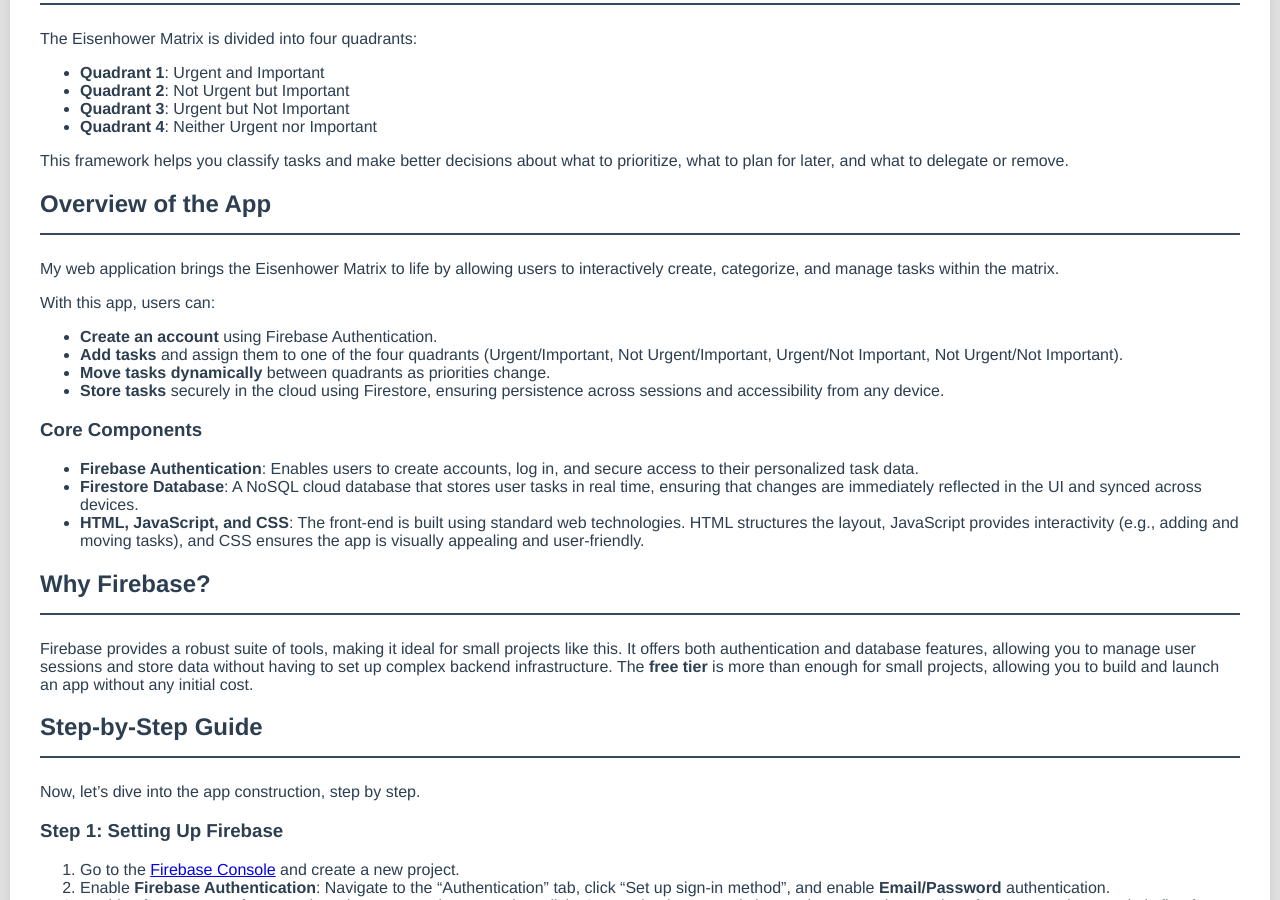
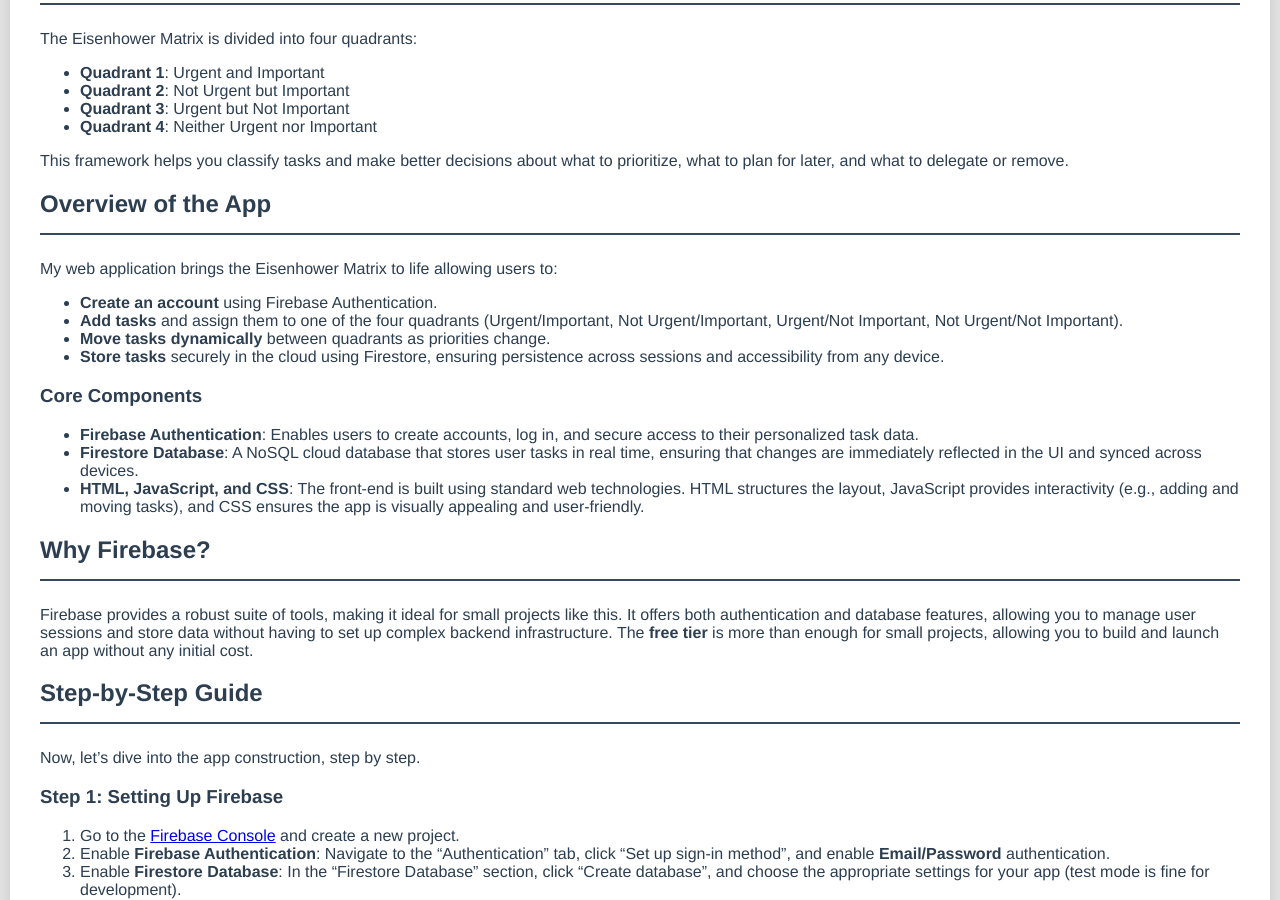
Before and after one commit to T-vaccari/T-vaccari.github.io, a Jekyll site: the page built from _posts/2024-08-28-Eisenhower_Matrix.md, in a window 1280 px wide and 900 px high, scrolled down 700 px. Built offline with Jekyll 4.4.1, drawn with Linux system fonts in a browser that asks for light colours; a script that is not in the unit is left out.

Commit message:
Modified post

```diff
--- a/_posts/2024-08-28-Eisenhower_Matrix.md
+++ b/_posts/2024-08-28-Eisenhower_Matrix.md
@@ -26,9 +26,7 @@ This framework helps you classify tasks and make better decisions about what to
 
 ## Overview of the App
 
-My web application brings the Eisenhower Matrix to life by allowing users to interactively create, categorize, and manage tasks within the matrix.
-
-With this app, users can:
+My web application brings the Eisenhower Matrix to life allowing users to:
 
 - **Create an account** using Firebase Authentication.
 - **Add tasks** and assign them to one of the four quadrants (Urgent/Important, Not Urgent/Important, Urgent/Not Important, Not Urgent/Not Important).
```
